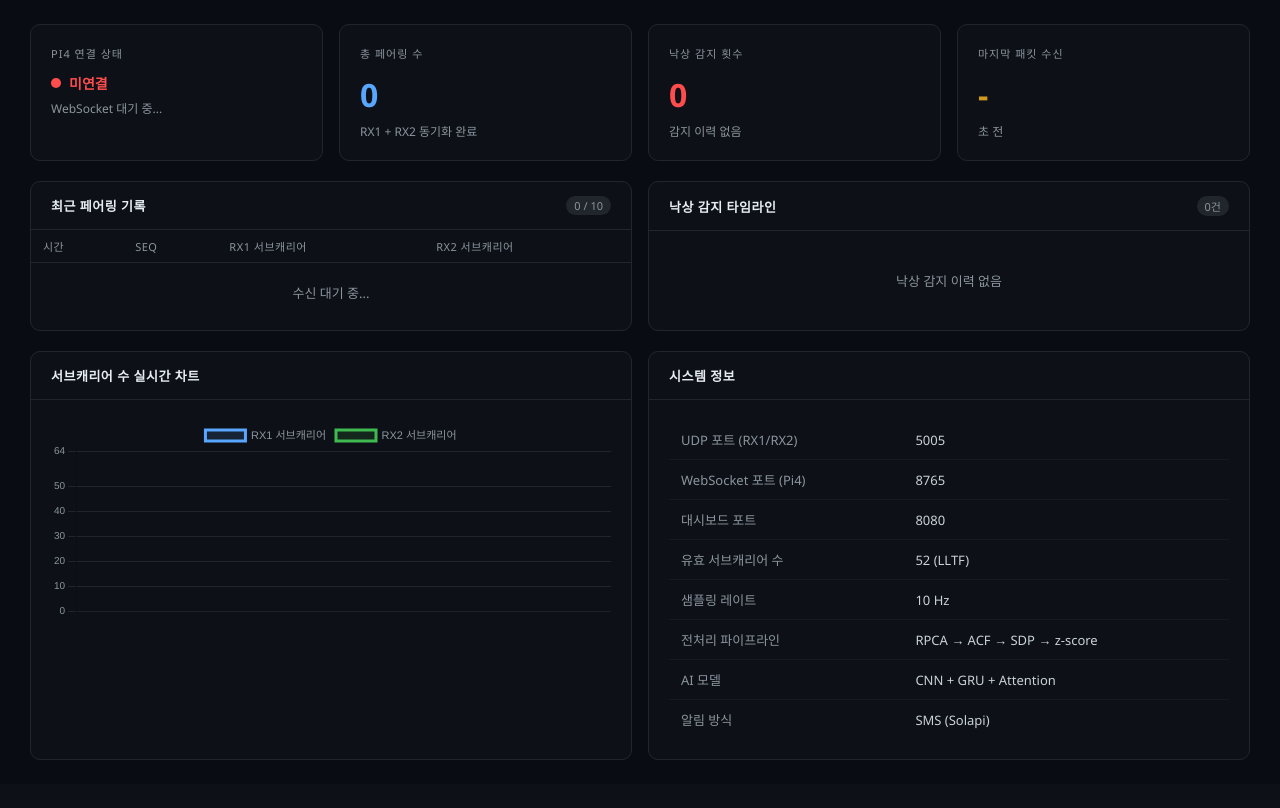
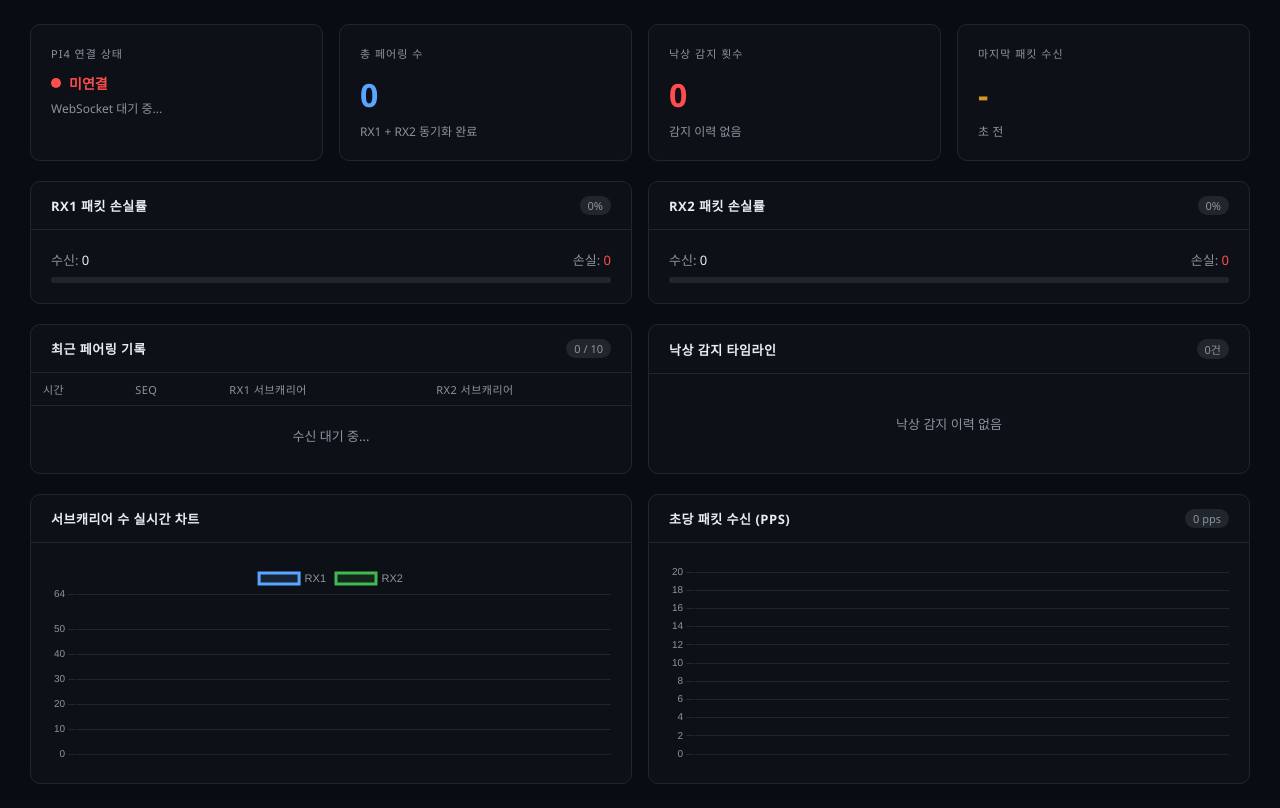
Before and after one commit to LeapSeeker/wifi-csi-fall-detection, a Flask app: page / in a window 1280 px wide. Shown: the part 57-865 px from the top of the page. Before the commit the page ends 817 px from the top, so only its background shows below. Run offline with Flask 3, Linux system fonts and the light colour scheme; data that the repository does not hold is empty; some libraries are stand-ins or nearby versions.

Commit message:
feat: 로그, 쿨다운, 패킷 모니터, 히스토리 CSV, PPS 그래프, Pi4 연결 경고, 헬스체크, 모드 전환 추가 / 데드락 버그 수정

```diff
--- a/server/dashboard/app.py
+++ b/server/dashboard/app.py
@@ -3,6 +3,7 @@
 from flask import Flask, render_template, jsonify
 from flask_socketio import SocketIO
 import datetime
+import threading
 
 app = Flask(__name__)
 socketio = SocketIO(app, cors_allowed_origins="*")
@@ -15,21 +16,43 @@ state = {
     "pair_count": 0,
     "fall_count": 0,
     "last_fall_time": None,
-    "recent_pairs": []
+    "recent_pairs": [],
+    "packet_stats": {
+        "rx1": {"received": 0, "lost": 0, "loss_rate": 0.0},
+        "rx2": {"received": 0, "lost": 0, "loss_rate": 0.0}
+    }
 }
 
 # -----------------------------------------------
-# 상태 업데이트 함수 (main.py에서 호출)
+# 상태 업데이트 함수
 # -----------------------------------------------
+import time
+
+# 초당 패킷 카운터
+_packet_count_window = []
+_packet_count_lock = threading.Lock()
+
 def update_pair(rx1, rx2):
     state["pair_count"] += 1
+
+    # 초당 패킷 수신 카운트
+    now = time.time()
+    with _packet_count_lock:
+        _packet_count_window.append(now)
+        # 최근 1초 이내 것만 유지
+        cutoff = now - 1.0
+        while _packet_count_window and _packet_count_window[0] < cutoff:
+            _packet_count_window.pop(0)
+        pps = len(_packet_count_window)  # packets per second
+
     record = {
         "seq": rx1["seq_num"],
         "rx1_subs": rx1["n_subcarriers"],
         "rx2_subs": rx2["n_subcarriers"],
         "rx1_ts": rx1["timestamp_us"],
         "rx2_ts": rx2["timestamp_us"],
-        "time": datetime.datetime.now().strftime("%H:%M:%S")
+        "time": datetime.datetime.now().strftime("%H:%M:%S"),
+        "pps": pps
     }
     state["recent_pairs"].insert(0, record)
     state["recent_pairs"] = state["recent_pairs"][:10]
@@ -43,9 +66,28 @@ def update_fall():
         "time": state["last_fall_time"]
     })
 
+import time as _time
+
+_rpi4_connected_time = None
+
 def update_rpi4_status(connected: bool):
+    global _rpi4_connected_time
     state["rpi4_connected"] = connected
-    socketio.emit("rpi4_status", {"connected": connected})
+
+    if connected:
+        _rpi4_connected_time = _time.time()
+        socketio.emit("rpi4_status", {"connected": True, "message": "WebSocket 연결 활성"})
+    else:
+        duration = "-"
+        if _rpi4_connected_time:
+            elapsed = int(_time.time() - _rpi4_connected_time)
+            duration = f"{elapsed}초 연결 유지 후 끊김"
+        socketio.emit("rpi4_status", {"connected": False, "message": duration})
+        socketio.emit("rpi4_disconnected", {"message": duration})
+
+def update_packet_stats(stats: dict):
+    state["packet_stats"] = stats
+    socketio.emit("packet_stats", stats)
 
 # -----------------------------------------------
 # 라우트
@@ -58,6 +100,23 @@ def index():
 def status():
     return jsonify(state)
 
+@app.route("/trigger_fall", methods=["POST"])
+def trigger_fall():
+    update_fall()
+    return jsonify({"status": "ok"})
+
+@app.route("/health")
+def health():
+    from datetime import datetime
+    return jsonify({
+        "status": "ok",
+        "time": datetime.now().strftime("%Y-%m-%d %H:%M:%S"),
+        "rpi4_connected": state["rpi4_connected"],
+        "pair_count": state["pair_count"],
+        "fall_count": state["fall_count"],
+        "packet_stats": state["packet_stats"]
+    })
+
 # -----------------------------------------------
 # 대시보드 실행
 # -----------------------------------------------
--- a/server/dashboard/templates/index.html
+++ b/server/dashboard/templates/index.html
@@ -8,42 +8,24 @@
     <script src="https://cdnjs.cloudflare.com/ajax/libs/Chart.js/4.4.0/chart.umd.min.js"></script>
     <style>
         * { margin: 0; padding: 0; box-sizing: border-box; }
-
-        body {
-            font-family: 'Segoe UI', sans-serif;
-            background: #0a0c14;
-            color: #c9d1d9;
-            min-height: 100vh;
-        }
+        body { font-family: 'Segoe UI', sans-serif; background: #0a0c14; color: #c9d1d9; min-height: 100vh; }
 
         header {
-            background: #0d1117;
-            border-bottom: 1px solid #21262d;
-            padding: 16px 30px;
-            display: flex;
-            align-items: center;
-            justify-content: space-between;
+            background: #0d1117; border-bottom: 1px solid #21262d;
+            padding: 16px 30px; display: flex; align-items: center; justify-content: space-between;
         }
         header .title { display: flex; align-items: center; gap: 12px; }
         header .title h1 { font-size: 18px; font-weight: 600; color: #e6edf3; }
-        header .title span {
-            font-size: 12px; color: #8b949e;
-            background: #21262d; padding: 3px 10px; border-radius: 20px;
-        }
+        header .title span { font-size: 12px; color: #8b949e; background: #21262d; padding: 3px 10px; border-radius: 20px; }
         header .uptime { font-size: 13px; color: #8b949e; }
         header .uptime span { color: #58a6ff; font-weight: 600; }
 
         .fall-banner {
             display: none;
             background: linear-gradient(90deg, #ff000022, #ff4d4d33, #ff000022);
-            border-top: 2px solid #ff4d4d;
-            border-bottom: 2px solid #ff4d4d;
-            padding: 14px 30px;
-            text-align: center;
-            color: #ff4d4d;
-            font-weight: 700;
-            font-size: 15px;
-            letter-spacing: 1px;
+            border-top: 2px solid #ff4d4d; border-bottom: 2px solid #ff4d4d;
+            padding: 14px 30px; text-align: center; color: #ff4d4d;
+            font-weight: 700; font-size: 15px; letter-spacing: 1px;
             animation: pulse 1s infinite;
         }
         @keyframes pulse { 0%, 100% { opacity: 1; } 50% { opacity: 0.6; } }
@@ -51,70 +33,51 @@
         .main { padding: 24px 30px; display: flex; flex-direction: column; gap: 20px; }
 
         .status-row { display: grid; grid-template-columns: repeat(4, 1fr); gap: 16px; }
-        .card {
-            background: #0d1117; border: 1px solid #21262d;
-            border-radius: 10px; padding: 20px;
-        }
-        .card .label {
-            font-size: 11px; color: #8b949e;
-            text-transform: uppercase; letter-spacing: 1px; margin-bottom: 12px;
-        }
+        .card { background: #0d1117; border: 1px solid #21262d; border-radius: 10px; padding: 20px; }
+        .card .label { font-size: 11px; color: #8b949e; text-transform: uppercase; letter-spacing: 1px; margin-bottom: 12px; }
         .card .val { font-size: 32px; font-weight: 700; color: #e6edf3; }
         .card .sub { font-size: 12px; color: #8b949e; margin-top: 6px; }
         .card.blue .val { color: #58a6ff; }
-        .card.green .val { color: #3fb950; }
         .card.red .val { color: #ff4d4d; }
         .card.yellow .val { color: #d29922; }
 
         .rpi-status { display: flex; align-items: center; gap: 8px; margin-top: 8px; }
         .dot { width: 10px; height: 10px; border-radius: 50%; background: #ff4d4d; }
-        .dot.on {
-            background: #3fb950; box-shadow: 0 0 8px #3fb950;
-            animation: blink 2s infinite;
-        }
+        .dot.on { background: #3fb950; box-shadow: 0 0 8px #3fb950; animation: blink 2s infinite; }
         @keyframes blink { 0%, 100% { opacity: 1; } 50% { opacity: 0.4; } }
         .rpi-label { font-size: 14px; font-weight: 600; }
 
         .content-row { display: grid; grid-template-columns: 1fr 1fr; gap: 16px; }
 
-        .panel {
-            background: #0d1117; border: 1px solid #21262d;
-            border-radius: 10px; overflow: hidden;
-        }
+        .panel { background: #0d1117; border: 1px solid #21262d; border-radius: 10px; overflow: hidden; }
         .panel-header {
             padding: 14px 20px; border-bottom: 1px solid #21262d;
             display: flex; align-items: center; justify-content: space-between;
         }
-        .panel-header h3 {
-            font-size: 13px; font-weight: 600; color: #e6edf3;
-            text-transform: uppercase; letter-spacing: 0.5px;
-        }
-        .panel-header .badge {
-            font-size: 11px; background: #21262d;
-            color: #8b949e; padding: 2px 8px; border-radius: 20px;
-        }
+        .panel-header h3 { font-size: 13px; font-weight: 600; color: #e6edf3; text-transform: uppercase; letter-spacing: 0.5px; }
+        .panel-header .badge { font-size: 11px; background: #21262d; color: #8b949e; padding: 2px 8px; border-radius: 20px; }
         .panel-body { padding: 20px; }
 
         table { width: 100%; border-collapse: collapse; font-size: 13px; }
-        th {
-            color: #8b949e; text-align: left; padding: 8px 12px;
-            border-bottom: 1px solid #21262d; font-weight: 500;
-            font-size: 11px; text-transform: uppercase; letter-spacing: 0.5px;
-        }
+        th { color: #8b949e; text-align: left; padding: 8px 12px; border-bottom: 1px solid #21262d; font-weight: 500; font-size: 11px; text-transform: uppercase; letter-spacing: 0.5px; }
         td { padding: 10px 12px; border-bottom: 1px solid #161b22; }
         tr:last-child td { border-bottom: none; }
         tr:hover td { background: #161b22; }
 
         .timeline { display: flex; flex-direction: column; gap: 12px; }
         .timeline-item { display: flex; align-items: flex-start; gap: 12px; }
-        .timeline-dot {
-            width: 8px; height: 8px; border-radius: 50%;
-            background: #ff4d4d; margin-top: 5px; flex-shrink: 0;
-        }
+        .timeline-dot { width: 8px; height: 8px; border-radius: 50%; background: #ff4d4d; margin-top: 5px; flex-shrink: 0; }
         .timeline-content .time { font-size: 11px; color: #8b949e; }
         .timeline-content .event { font-size: 13px; color: #e6edf3; margin-top: 2px; }
         .empty-state { text-align: center; color: #8b949e; font-size: 13px; padding: 20px 0; }
         .chart-wrap { position: relative; height: 200px; }
+
+        /* 손실률 바 */
+        .loss-bar-wrap { margin-top: 6px; background: #21262d; border-radius: 4px; height: 6px; overflow: hidden; }
+        .loss-bar { height: 100%; border-radius: 4px; transition: width 0.5s; }
+        .loss-good { background: #3fb950; }
+        .loss-mid { background: #d29922; }
+        .loss-bad { background: #ff4d4d; }
     </style>
 </head>
 <body>
@@ -133,6 +96,7 @@
 
 <div class="main">
 
+    <!-- 상태 카드 -->
     <div class="status-row">
         <div class="card">
             <div class="label">Pi4 연결 상태</div>
@@ -159,6 +123,41 @@
         </div>
     </div>
 
+    <!-- 패킷 손실률 -->
+    <div class="content-row">
+        <div class="panel">
+            <div class="panel-header">
+                <h3>RX1 패킷 손실률</h3>
+                <span class="badge" id="rx1LossRate">0.00%</span>
+            </div>
+            <div class="panel-body">
+                <div style="display:flex; justify-content:space-between; font-size:13px; margin-bottom:8px;">
+                    <span style="color:#8b949e">수신: <span id="rx1Received" style="color:#e6edf3">0</span></span>
+                    <span style="color:#8b949e">손실: <span id="rx1Lost" style="color:#ff4d4d">0</span></span>
+                </div>
+                <div class="loss-bar-wrap">
+                    <div class="loss-bar loss-good" id="rx1Bar" style="width:0%"></div>
+                </div>
+            </div>
+        </div>
+        <div class="panel">
+            <div class="panel-header">
+                <h3>RX2 패킷 손실률</h3>
+                <span class="badge" id="rx2LossRate">0.00%</span>
+            </div>
+            <div class="panel-body">
+                <div style="display:flex; justify-content:space-between; font-size:13px; margin-bottom:8px;">
+                    <span style="color:#8b949e">수신: <span id="rx2Received" style="color:#e6edf3">0</span></span>
+                    <span style="color:#8b949e">손실: <span id="rx2Lost" style="color:#ff4d4d">0</span></span>
+                </div>
+                <div class="loss-bar-wrap">
+                    <div class="loss-bar loss-good" id="rx2Bar" style="width:0%"></div>
+                </div>
+            </div>
+        </div>
+    </div>
+
+    <!-- 페어링 기록 + 낙상 타임라인 -->
     <div class="content-row">
         <div class="panel">
             <div class="panel-header">
@@ -195,123 +194,135 @@
         </div>
     </div>
 
-    <div class="content-row">
-        <div class="panel">
-            <div class="panel-header">
-                <h3>서브캐리어 수 실시간 차트</h3>
+   <!-- 서브캐리어 차트 + PPS 차트 -->
+        <div class="content-row">
+            <div class="panel">
+                <div class="panel-header"><h3>서브캐리어 수 실시간 차트</h3></div>
+                <div class="panel-body">
+                    <div class="chart-wrap"><canvas id="subChart"></canvas></div>
+                </div>
             </div>
-            <div class="panel-body">
-                <div class="chart-wrap">
-                    <canvas id="subChart"></canvas>
+            <div class="panel">
+                <div class="panel-header">
+                    <h3>초당 패킷 수신 (PPS)</h3>
+                    <span class="badge" id="ppsBadge">0 pps</span>
+                </div>
+                <div class="panel-body">
+                    <div class="chart-wrap"><canvas id="ppsChart"></canvas></div>
                 </div>
             </div>
         </div>
-
-        <div class="panel">
-            <div class="panel-header">
-                <h3>시스템 정보</h3>
-            </div>
-            <div class="panel-body">
-                <table>
-                    <tr><td style="color:#8b949e">UDP 포트 (RX1/RX2)</td><td>5005</td></tr>
-                    <tr><td style="color:#8b949e">WebSocket 포트 (Pi4)</td><td>8765</td></tr>
-                    <tr><td style="color:#8b949e">대시보드 포트</td><td>8080</td></tr>
-                    <tr><td style="color:#8b949e">유효 서브캐리어 수</td><td>52 (LLTF)</td></tr>
-                    <tr><td style="color:#8b949e">샘플링 레이트</td><td>10 Hz</td></tr>
-                    <tr><td style="color:#8b949e">전처리 파이프라인</td><td>RPCA → ACF → SDP → z-score</td></tr>
-                    <tr><td style="color:#8b949e">AI 모델</td><td>CNN + GRU + Attention</td></tr>
-                    <tr><td style="color:#8b949e">알림 방식</td><td>SMS (Solapi)</td></tr>
-                </table>
-            </div>
-        </div>
-    </div>
 
 </div>
 
 <script>
     const socket = io();
 
+    // 가동 시간
     let startTime = Date.now();
     setInterval(() => {
-        const elapsed = Math.floor((Date.now() - startTime) / 1000);
-        const h = String(Math.floor(elapsed / 3600)).padStart(2, '0');
-        const m = String(Math.floor((elapsed % 3600) / 60)).padStart(2, '0');
-        const s = String(elapsed % 60).padStart(2, '0');
+        const e = Math.floor((Date.now() - startTime) / 1000);
+        const h = String(Math.floor(e / 3600)).padStart(2, '0');
+        const m = String(Math.floor((e % 3600) / 60)).padStart(2, '0');
+        const s = String(e % 60).padStart(2, '0');
         document.getElementById('uptime').textContent = `${h}:${m}:${s}`;
     }, 1000);
 
+    // 마지막 패킷 수신
     let lastPacketTime = null;
     setInterval(() => {
-        if (lastPacketTime === null) return;
-        const sec = Math.floor((Date.now() - lastPacketTime) / 1000);
-        document.getElementById('lastPacketVal').textContent = sec;
+        if (!lastPacketTime) return;
+        document.getElementById('lastPacketVal').textContent =
+            Math.floor((Date.now() - lastPacketTime) / 1000);
     }, 1000);
 
-    // 서브캐리어 수 차트
+    // 서브캐리어 차트
     const ctx = document.getElementById('subChart').getContext('2d');
     const subChart = new Chart(ctx, {
         type: 'line',
         data: {
             labels: [],
             datasets: [
-                {
-                    label: 'RX1 서브캐리어',
-                    data: [],
-                    borderColor: '#58a6ff',
-                    backgroundColor: '#58a6ff22',
-                    tension: 0.4, pointRadius: 2, fill: true
-                },
-                {
-                    label: 'RX2 서브캐리어',
-                    data: [],
-                    borderColor: '#3fb950',
-                    backgroundColor: '#3fb95022',
-                    tension: 0.4, pointRadius: 2, fill: true
-                }
+                { label: 'RX1', data: [], borderColor: '#58a6ff', backgroundColor: '#58a6ff22', tension: 0.4, pointRadius: 2, fill: true },
+                { label: 'RX2', data: [], borderColor: '#3fb950', backgroundColor: '#3fb95022', tension: 0.4, pointRadius: 2, fill: true }
             ]
+        },
+        options: {
+            responsive: true, maintainAspectRatio: false, animation: false,
+            plugins: { legend: { labels: { color: '#8b949e', font: { size: 11 } } } },
+            scales: {
+                x: { ticks: { color: '#8b949e', font: { size: 10 } }, grid: { color: '#21262d' } },
+                y: { ticks: { color: '#8b949e', font: { size: 10 } }, grid: { color: '#21262d' }, min: 0, max: 64 }
+            }
+        }
+    });
+
+// PPS 차트
+    const ppsCtx = document.getElementById('ppsChart').getContext('2d');
+    const ppsChart = new Chart(ppsCtx, {
+        type: 'bar',
+        data: {
+            labels: [],
+            datasets: [{
+                label: 'PPS',
+                data: [],
+                backgroundColor: '#58a6ff44',
+                borderColor: '#58a6ff',
+                borderWidth: 1
+            }]
         },
         options: {
             responsive: true,
             maintainAspectRatio: false,
             animation: false,
-            plugins: { legend: { labels: { color: '#8b949e', font: { size: 11 } } } },
+            plugins: { legend: { display: false } },
             scales: {
                 x: { ticks: { color: '#8b949e', font: { size: 10 } }, grid: { color: '#21262d' } },
                 y: {
                     ticks: { color: '#8b949e', font: { size: 10 } },
                     grid: { color: '#21262d' },
-                    min: 0, max: 64
+                    min: 0, max: 20
                 }
             }
         }
     });
 
+    // 초기 상태
     fetch('/status').then(r => r.json()).then(data => {
         document.getElementById('pairCount').textContent = data.pair_count;
         document.getElementById('fallCount').textContent = data.fall_count;
-        if (data.last_fall_time) {
+        if (data.last_fall_time)
             document.getElementById('lastFallTime').textContent = `마지막: ${data.last_fall_time}`;
-        }
         updateRpi4(data.rpi4_connected);
-        data.recent_pairs.forEach(p => addPairRow(p));
+        data.recent_pairs.forEach(addPairRow);
+        updatePacketStats(data.packet_stats);
     });
 
+    // 소켓 이벤트
     socket.on('pair_update', (data) => {
         const count = parseInt(document.getElementById('pairCount').textContent) + 1;
         document.getElementById('pairCount').textContent = count;
         document.getElementById('pairBadge').textContent = `${Math.min(count, 10)} / 10`;
         lastPacketTime = Date.now();
         addPairRow(data);
-
         subChart.data.labels.push(data.time);
         subChart.data.datasets[0].data.push(data.rx1_subs);
         subChart.data.datasets[1].data.push(data.rx2_subs);
         if (subChart.data.labels.length > 20) {
             subChart.data.labels.shift();
-            subChart.data.datasets[0].data.shift();
-            subChart.data.datasets[1].data.shift();
+            subChart.data.datasets.forEach(d => d.data.shift());
         }
         subChart.update();
+
+        // PPS 업데이트
+        ppsChart.data.labels.push(data.time);
+        ppsChart.data.datasets[0].data.push(data.pps);
+        if (ppsChart.data.labels.length > 20) {
+            ppsChart.data.labels.shift();
+            ppsChart.data.datasets[0].data.shift();
+        }
+        ppsChart.update();
+        document.getElementById('ppsBadge').textContent = `${data.pps} pps`;
     });
 
     socket.on('fall_detected', (data) => {
@@ -324,7 +335,43 @@
         addFallTimeline(data.time, data.fall_count);
     });
 
-    socket.on('rpi4_status', (data) => updateRpi4(data.connected));
+    socket.on('rpi4_status', (data) => updateRpi4(data.connected, data.message));
+
+    socket.on('rpi4_disconnected', (data) => {
+        // 연결 끊김 경고 배너
+        const banner = document.createElement('div');
+        banner.style.cssText = `
+            position: fixed; top: 60px; right: 20px;
+            background: #21262d; border: 1px solid #ff4d4d;
+            border-radius: 8px; padding: 12px 16px;
+            font-size: 13px; color: #ff4d4d;
+            z-index: 9999; animation: fadeIn 0.3s ease;
+        `;
+        banner.textContent = `⚠️ Pi4 연결 끊김 — ${data.message}`;
+        document.body.appendChild(banner);
+        setTimeout(() => banner.remove(), 5000);
+    });
+
+    socket.on('packet_stats', (data) => updatePacketStats(data));
+
+    // UI 함수
+    function updatePacketStats(stats) {
+        if (!stats) return;
+        updateLossBar('rx1', stats.rx1);
+        updateLossBar('rx2', stats.rx2);
+    }
+
+    function updateLossBar(id, data) {
+        document.getElementById(`${id}Received`).textContent = data.received;
+        document.getElementById(`${id}Lost`).textContent = data.lost;
+        document.getElementById(`${id}LossRate`).textContent = `${data.loss_rate}%`;
+        const bar = document.getElementById(`${id}Bar`);
+        bar.style.width = `${Math.min(data.loss_rate, 100)}%`;
+        bar.className = 'loss-bar ' + (
+            data.loss_rate < 5 ? 'loss-good' :
+            data.loss_rate < 20 ? 'loss-mid' : 'loss-bad'
+        );
+    }
 
     function addPairRow(data) {
         const tbody = document.getElementById('pairTable');
@@ -355,7 +402,7 @@
         timeline.insertBefore(item, timeline.firstChild);
     }
 
-    function updateRpi4(connected) {
+    function updateRpi4(connected, message) {
         const dot = document.getElementById('rpi4Dot');
         const label = document.getElementById('rpi4Label');
         const sub = document.getElementById('rpi4Sub');
@@ -363,12 +410,12 @@
             dot.className = 'dot on';
             label.textContent = '연결됨';
             label.style.color = '#3fb950';
-            sub.textContent = 'WebSocket 연결 활성';
+            sub.textContent = message || 'WebSocket 연결 활성';
         } else {
             dot.className = 'dot';
             label.textContent = '미연결';
             label.style.color = '#ff4d4d';
-            sub.textContent = 'WebSocket 대기 중...';
+            sub.textContent = message || 'WebSocket 대기 중...';
         }
     }
 </script>
```
Also changed, not shown: server/config/settings.py (+21 -9 lines), server/logger/fall_history.py (added, +49 -0 lines), server/logger/log_manager.py (added, +57 -0 lines), server/main.py (+59 -21 lines), server/receiver/udp_receiver.py (+2 -7 lines), server/test/test_pi4_ws.py (added, +32 -0 lines), server/test/trigger_fall.py (added, +49 -0 lines), server/utils/cooldown.py (added, +32 -0 lines), server/utils/packet_monitor.py (added, +50 -0 lines), server/utils/pairing.py (+1 -8 lines).
